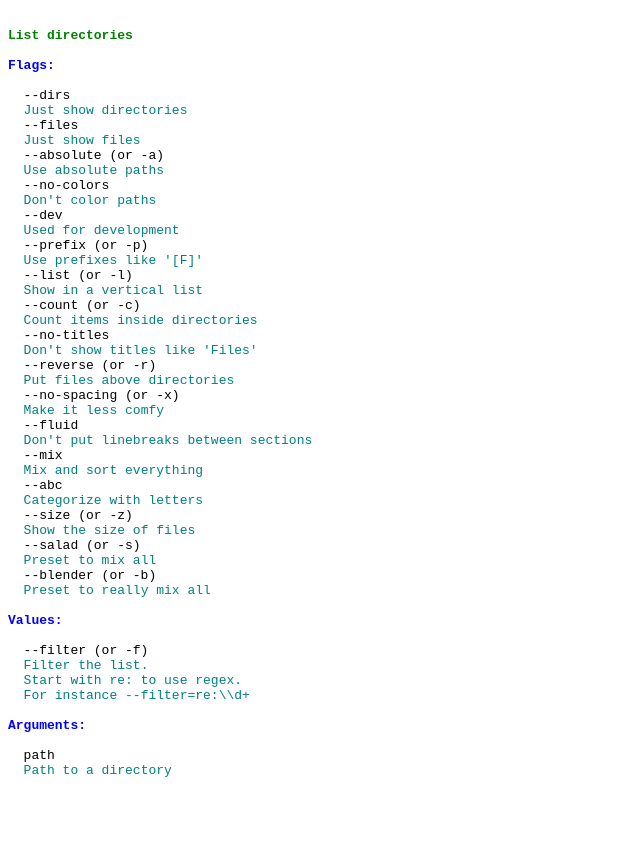
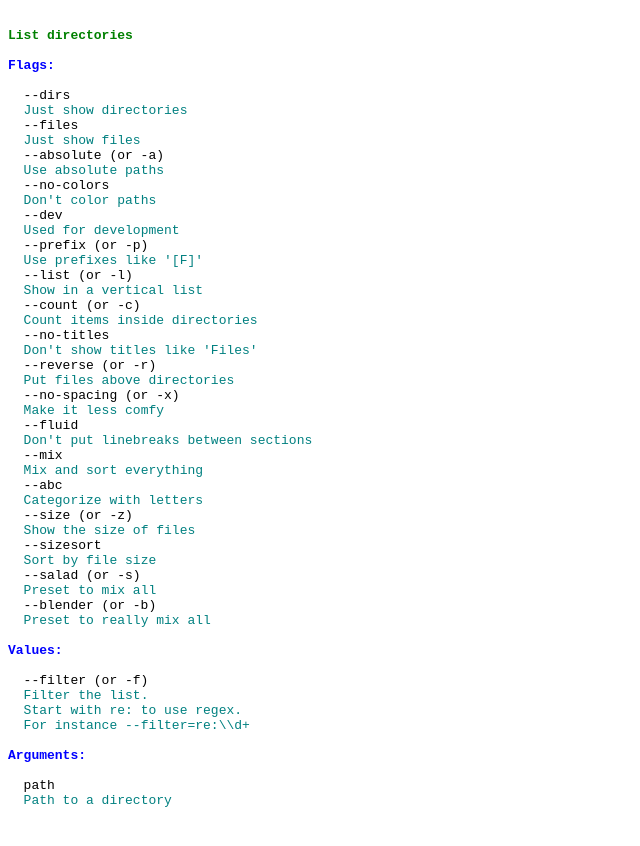
Before and after one commit to madprops/lq, a plain HTML site: page docs/index.html in a window 1280 px wide. Shown: the whole page, without its empty margins (0-640 px from the left). Before the commit the page ends 821 px from the top, so only its background shows below. Drawn offline with Linux system fonts and the light colour scheme.

Commit message:
Size sort

```diff
--- a/docs/index.html
+++ b/docs/index.html
@@ -43,6 +43,8 @@
   <span style="color:teal;">Categorize with letters</span>
   --size (or -z)
   <span style="color:teal;">Show the size of files</span>
+  --sizesort
+  <span style="color:teal;">Sort by file size</span>
   --salad (or -s)
   <span style="color:teal;">Preset to mix all</span>
   --blender (or -b)
```
Also changed, not shown: 3 other files.
